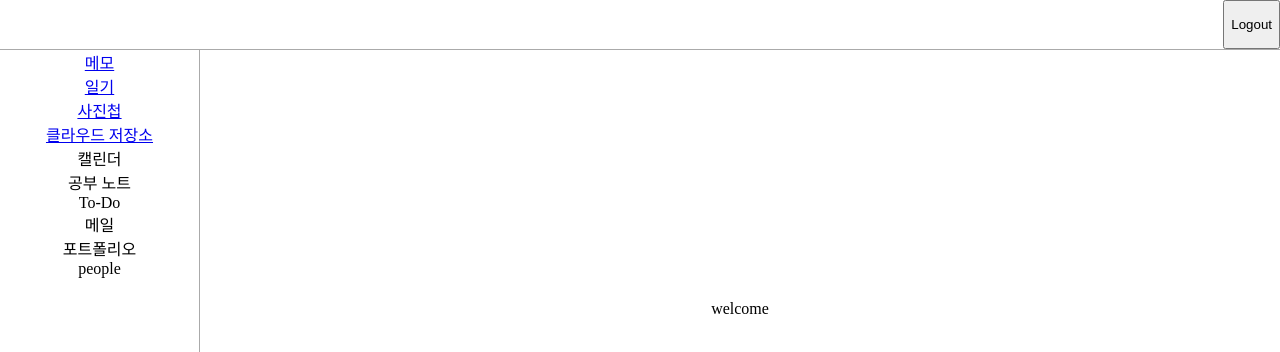
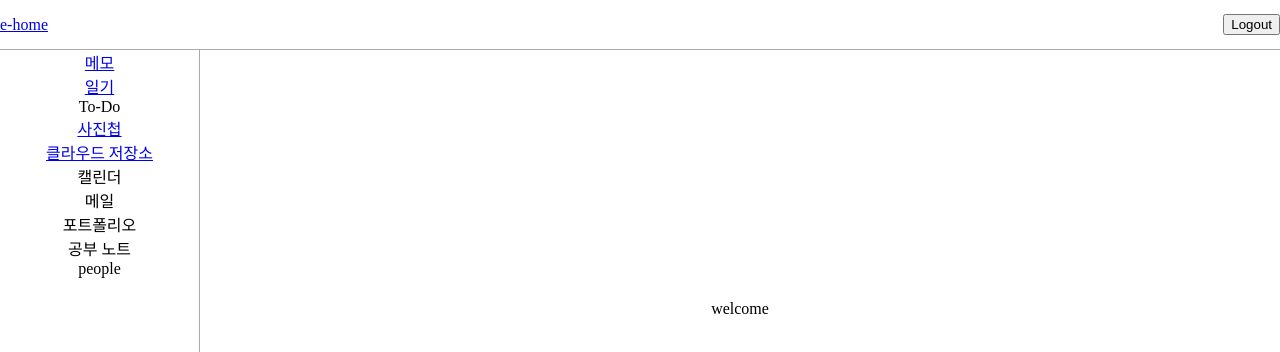
Before and after one commit to hapsoa/e-home, a Vue app: page / in a window 1280 px wide. Shown: the top 352 px of the page. Built offline with nearby package versions, Linux system fonts and the light colour scheme; no server answers; sample sign-in values are in the browser's storage.

Commit message:
update menu

```diff
--- a/src/App.vue
+++ b/src/App.vue
@@ -1,19 +1,20 @@
 <template lang="pug">
   #app
     header(v-if="$store.state.isLogin")
+      router-link(to="/") e-home
       .empty
       button(type="button" @click="logout()") Logout
     main
       aside(v-if="$store.state.isLogin")
         router-link(to="/memo") 메모
         router-link(to="/diary") 일기
+        .category To-Do
         router-link(to="/gallery") 사진첩
         router-link(to="/cloud-drive") 클라우드 저장소
         .category 캘린더
-        .category 공부 노트
-        .category To-Do
         .category 메일
         .category 포트폴리오
+        .category 공부 노트
         .category people
       .router-view
         router-view
@@ -86,6 +87,7 @@ body
   width: 100%
   header
     display: flex
+    align-items: center
     width: 100%
     height: $header-height
     border-bottom: 1px solid #aaa
```
